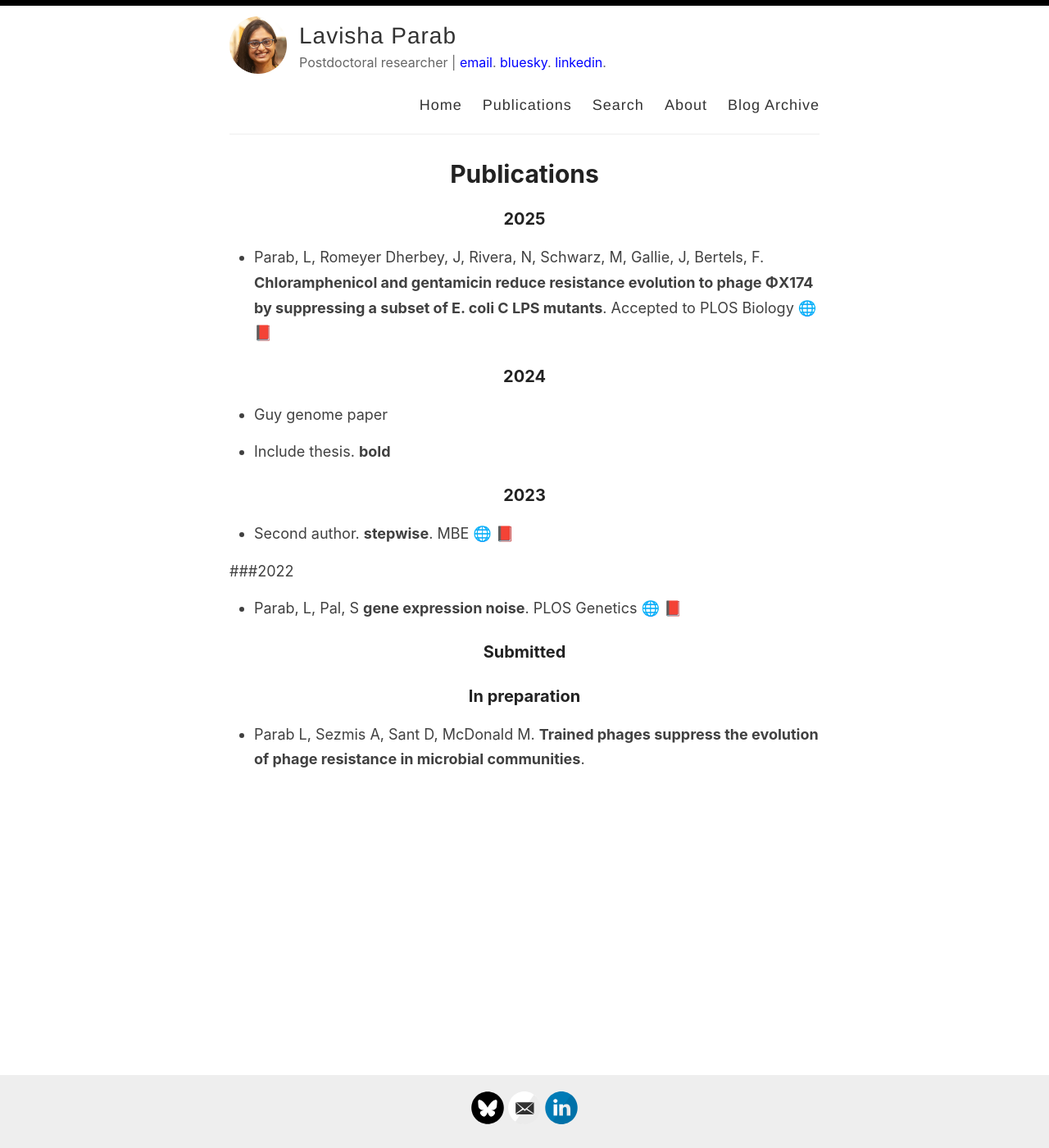
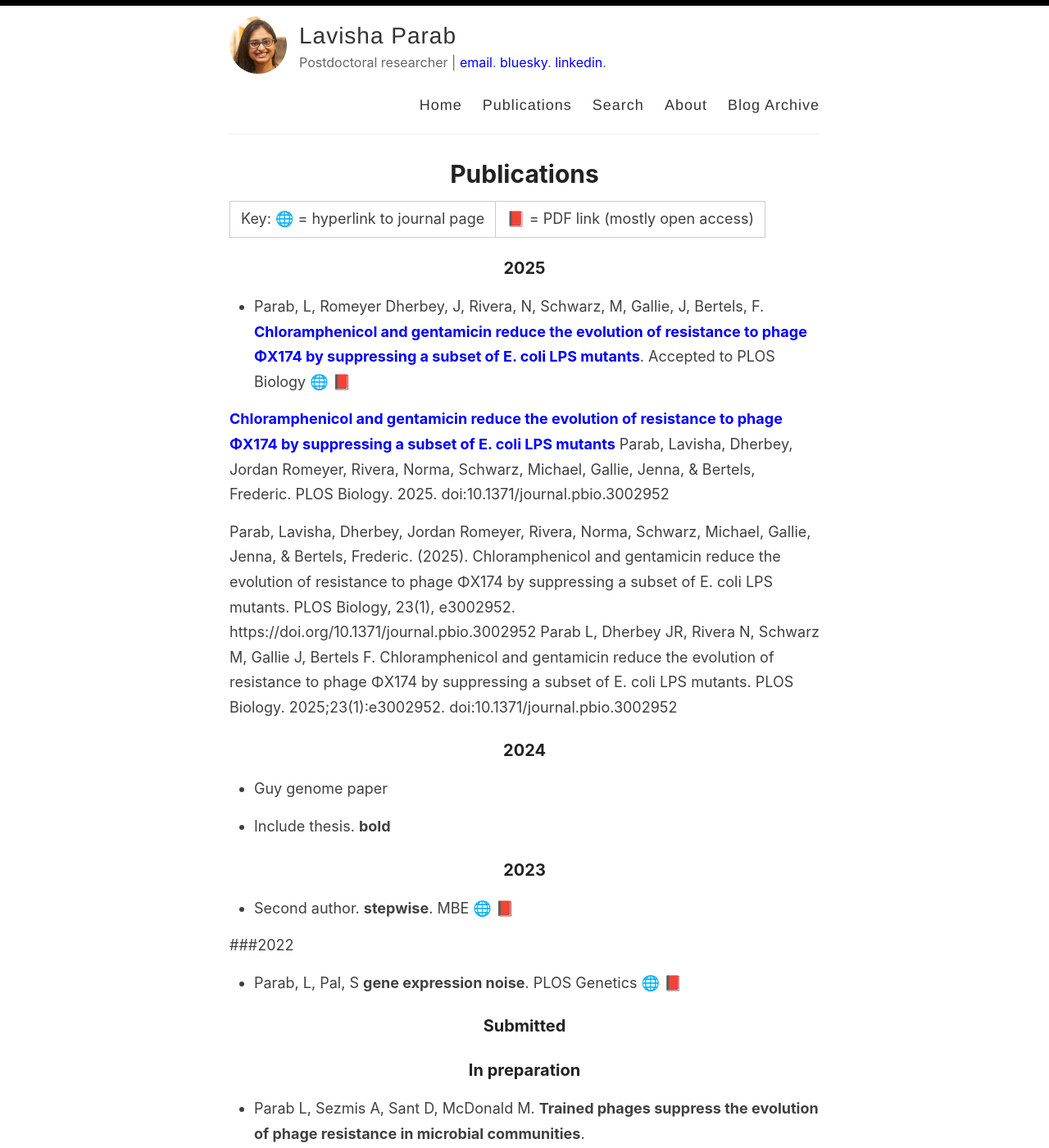
Before and after one commit to lavishaparab/lavishaparab.github.io, a Jekyll site: the page built from _pages/publications.md, in a window 1280 px wide and 1400 px high. Shown: the whole window at 82% size. Built offline with Jekyll 4.4.1, drawn with Linux system fonts in a browser that asks for light colours.

Commit message:
Update publications.md
tried different citation formats

```diff
--- a/_pages/publications.md
+++ b/_pages/publications.md
@@ -4,12 +4,22 @@ title: Publications
 permalink: /publications/
 ---
 
+Key: 🌐 = hyperlink to journal page | 📕 = PDF link (mostly open access)
+
 ### 2025
 
-- Parab, L,  Romeyer Dherbey, J, Rivera, N, Schwarz, M, Gallie, J, Bertels, F. **Chloramphenicol and gentamicin reduce resistance evolution to phage ΦX174 by suppressing a subset of E. coli C LPS mutants**.
+- Parab, L,  Romeyer Dherbey, J, Rivera, N, Schwarz, M, Gallie, J, Bertels, F. [**Chloramphenicol and gentamicin reduce the evolution of resistance to phage ΦX174 by suppressing a subset of E. coli LPS mutants**](https://journals.plos.org/plosbiology/article?id=10.1371/journal.pbio.3002952).
 Accepted to PLOS Biology
-[🌐](https://www.biorxiv.org/content/10.1101/2023.08.28.552763v3.full)
-[📕](../publications/Parab2024.pdf)
+[🌐](https://journals.plos.org/plosbiology/article?id=10.1371/journal.pbio.3002952)
+[📕](https://journals.plos.org/plosbiology/article/file?id=10.1371/journal.pbio.3002952&type=printable)
+
+[**Chloramphenicol and gentamicin reduce the evolution of resistance to phage ΦX174 by suppressing a subset of E. coli LPS mutants**](https://journals.plos.org/plosbiology/article?id=10.1371/journal.pbio.3002952)
+Parab, Lavisha, Dherbey, Jordan Romeyer, Rivera, Norma, Schwarz, Michael, Gallie, Jenna, & Bertels, Frederic.
+PLOS Biology. 2025. doi:10.1371/journal.pbio.3002952
+
+Parab, Lavisha, Dherbey, Jordan Romeyer, Rivera, Norma, Schwarz, Michael, Gallie, Jenna, & Bertels, Frederic. (2025). Chloramphenicol and gentamicin reduce the evolution of resistance to phage ΦX174 by suppressing a subset of E. coli LPS mutants. PLOS Biology, 23(1), e3002952. https://doi.org/10.1371/journal.pbio.3002952
+Parab L, Dherbey JR, Rivera N, Schwarz M, Gallie J, Bertels F. Chloramphenicol and gentamicin reduce the evolution of resistance to phage ΦX174 by suppressing a subset of E. coli LPS mutants. PLOS Biology. 2025;23(1):e3002952. doi:10.1371/journal.pbio.3002952
+
 
 ### 2024
 
@@ -40,3 +50,5 @@ Accepted to PLOS Biology
 ### In preparation
 
 - Parab L, Sezmis A, Sant D, McDonald M. **Trained phages suppress the evolution of phage resistance in microbial communities**.
+
+<!-- in the future, try a layout like Carolin Wendling or Ruth Ley's lab with the Title at the top, being a hyperlink. Then next line, authors' names. next line, Journal name, year, doi. -->
```
